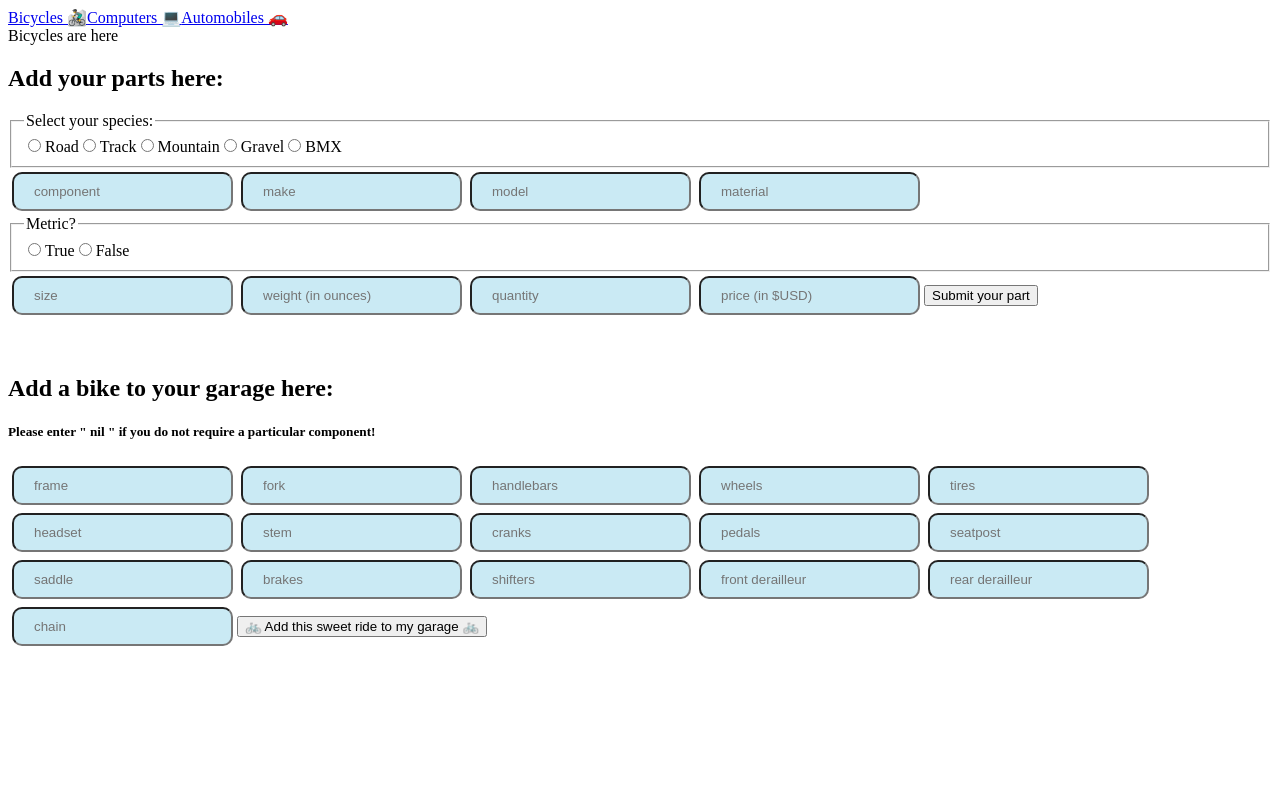
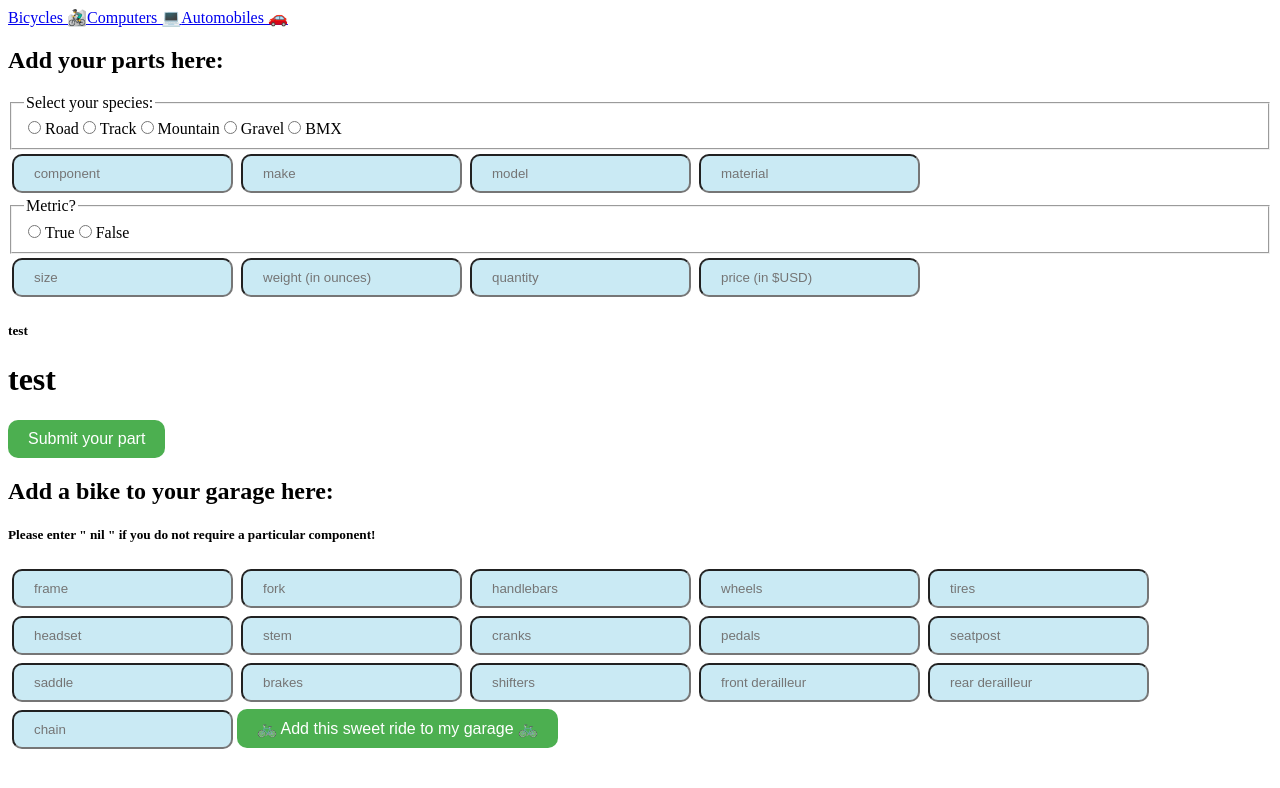
Before and after one commit to SamRobinson-2511/garage_door_frontend, a React (Create React App) app: page /bicycles in a window 1280 px wide. Shown: the top 788 px of the page. Built offline with nearby package versions, Linux system fonts and the light colour scheme.

Commit message:
onward and upward but sometimes downward and never a bad word.

```diff
--- a/src/App.js
+++ b/src/App.js
@@ -5,8 +5,8 @@ import { useEffect, useState } from 'react'
 import FormData from './LoginForm'
 import MyGarage from './MyGarage';
 import Bicycles from './Bicycles';
-import BikePartsForm from './BikePartsForm';
-import NewBikeForm from './NewBikeForm';
+// import BikePartsForm from './BikePartsForm';
+// import NewBikeForm from './NewBikeForm';
 
 
 function App() {
@@ -20,10 +20,10 @@ function App() {
       </Switch>
 
 
-      <BikePartsForm />
+
       <br/>
       <br/>
-      <NewBikeForm />
+
     </div>
   );
 }
--- a/src/Bicycles.js
+++ b/src/Bicycles.js
@@ -1,8 +1,10 @@
 import React from "react";
 import "./Bicycles.css";
-import NewBikeForm from "./NewBikeForm";
 
+import BikePartsForm from './BikePartsForm';
+import NewBikeForm from './NewBikeForm';
 
+//need to fetch complete bicycles and map over to display all complete bicycles
 
 
 // here user should see all bikes. user should see new bike form. user should click on bike => see bike card with components/parts and maint log. maint log form on bike card.
@@ -13,17 +15,30 @@ import NewBikeForm from "./NewBikeForm";
 function Bicycles () {
 
 
+    // const renderBikeCards = bikes.map (bike =>
+    //     <BikeCard
+    //     bike={bike}
+    //     key={bike.id}
+    //     />
+    //     )
 
 
 
-
-
+    //maint log on bike card
 
 
 
     return (
+
         <div>
-            Bicycles are here
+
+            {/* <ul>{renderBikeCards}</ul> */}
+
+            <div>
+                <BikePartsForm />
+                <NewBikeForm />
+            </div>
+
         </div>
     )
 };
--- /dev/null
+++ b/src/BikeCard.css
@@ -0,0 +1 @@
+/* BikeCard css */
--- a/src/BikePartsForm.js
+++ b/src/BikePartsForm.js
@@ -141,8 +141,8 @@ function BikePartsForm () {
 
                 <input onChange={(e) => setPrice(e.target.value)} type="number" step="0.01" name="price" placeholder="price (in $USD)" value={price} required min="0" />
 
-
-                <button type="submit">Submit your part</button>
+                <h5>test</h5> <h1>test</h1>
+                <button type="submit" className="submitButton">Submit your part</button>
             </form>
         </div>
     )
--- a/src/NewBikeForm.css
+++ b/src/NewBikeForm.css
@@ -1,5 +1,6 @@
 /* new bike form  */
 /* margin = outside, padding = inside */
+/* this css also applies to BikePartsForm */
 
 input {
     margin: 4px 4px;
@@ -13,7 +14,30 @@ input:focus {
     /* border-color: rgb(218, 0, 0);  not working*/
 }
 
-input[type=button], input[type=submit] {
-    background-color: #04AA6D;
-    cursor: pointer;
+
+.submitButton {
+    background-color: #4CAF50; /* Green */
+    border: none;
+    color: white;
+    padding: 10px 20px;
+    text-align: center;
+    text-decoration: none;
+    display: inline-block;
+    font-size: 16px;
+    border-radius: 10px;
+
+
 }
+
+.submitButton:hover {
+    /* transition-duration: 0.4s;
+    color: white;  not working*/
+    box-shadow: 0 5px 5px 0 rgba(0,0,0,0.24), 0 5px 5px 0 rgba(0,0,0,0.19);
+
+}
+
+/* .formDiv {
+    border: 10px;
+
+    would be nice to have box around form inputs
+} */
--- a/src/NewBikeForm.js
+++ b/src/NewBikeForm.js
@@ -90,10 +90,10 @@ function NewBikeForm () {
 
 
     return (
-        <div>
+        <div className="formDiv" >
             <h2>Add a bike to your garage here:</h2>
             <h5>Please enter " nil " if you do not require a particular component!</h5>
-            <form onsubmit={handleSubmit} >
+            <form onsubmit={handleSubmit}  >
 
                 <input onChange={(e) => setFrame(e.target.value)} type="text" name="frame" placeholder="frame" value={frame} required />
                 <input onChange={(e) => setFork(e.target.value)} type="text" name="fork" placeholder="fork" value={fork} required />
@@ -111,7 +111,7 @@ function NewBikeForm () {
                 <input onChange={(e) => setFrontD(e.target.value)} type="text" name="frontD" placeholder="front derailleur" value={frontD} required />
                 <input onChange={(e) => setRearD(e.target.value)} type="text" name="rearD" placeholder="rear derailleur" value={rearD} required />
                 <input onChange={(e) => setChain(e.target.value)} type="text" name="chain" placeholder="chain" value={chain} required />
-                <button type="submit" >🚲 Add this sweet ride to my garage 🚲</button>
+                <button type="submit" className="submitButton" >🚲 Add this sweet ride to my garage 🚲</button>
 
             </form>
         </div>
```
Also changed, not shown: src/BikeCard.js (added, +33 -0 lines), src/MyGarage.js (+0 -7 lines).
